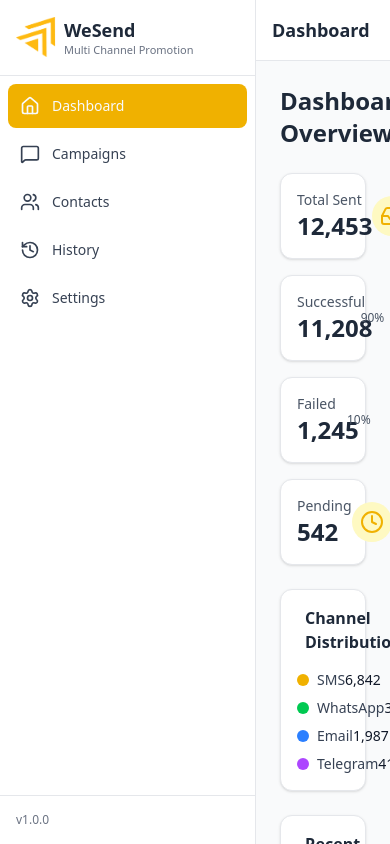
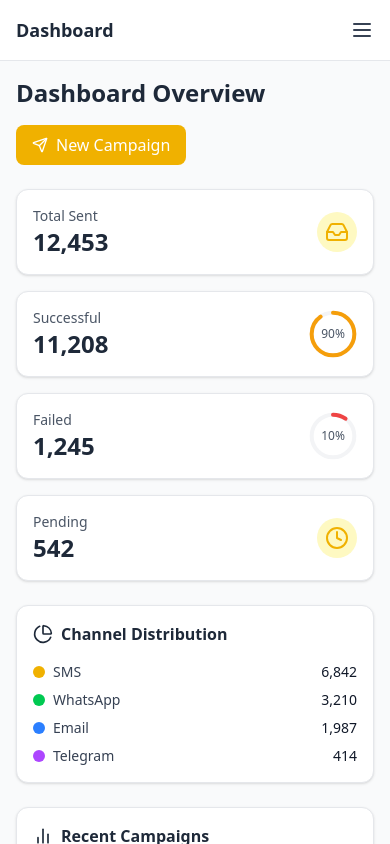
Before and after one commit to ahsandevhub/sms-sender, a Next.js app: page /dashboard in a window 390 px wide. Built offline with nearby package versions, Linux system fonts and the light colour scheme.

Commit message:
feat: enhance layout responsiveness and improve sidebar functionality

```diff
--- a/app/dashboard/campaigns/page.tsx
+++ b/app/dashboard/campaigns/page.tsx
@@ -36,7 +36,7 @@ export default function CampaignList() {
 
   return (
     <div className="space-y-6">
-      <div className="flex justify-between items-center mb-6">
+      <div className="flex flex-col sm:flex-row justify-between items-start sm:items-center gap-4">
         <div className="flex items-center gap-3">
           <Mail className="w-7 h-7 text-yellow-500" />
           <h2 className="text-2xl font-bold text-gray-800">Campaign History</h2>
@@ -65,53 +65,36 @@ export default function CampaignList() {
           </p>
         </div>
       ) : (
-        <div className="overflow-hidden rounded-xl shadow border border-gray-200 bg-white">
+        <>
+          {/* ✅ Desktop Table */}
+          <div className="hidden md:block overflow-hidden rounded-xl shadow border border-gray-200 bg-white">
             <table className="min-w-full divide-y divide-gray-200">
               <thead className="bg-gray-50">
                 <tr>
-                <th
-                  scope="col"
-                  className="px-6 py-3 text-left text-xs font-bold text-gray-800 uppercase tracking-wider"
-                >
+                  <th className="px-6 py-3 text-left text-xs font-bold text-gray-800 uppercase tracking-wider">
                     Message
                   </th>
-                <th
-                  scope="col"
-                  className="px-6 py-3 text-left text-xs font-bold text-gray-800 uppercase tracking-wider"
-                >
+                  <th className="px-6 py-3 text-left text-xs font-bold text-gray-800 uppercase tracking-wider">
                     <div className="flex items-center gap-1">
-                    <CheckCircle className="w-4 h-4 text-green-500" />
-                    Success
+                      <CheckCircle className="w-4 h-4 text-green-500" /> Success
                     </div>
                   </th>
-                <th
-                  scope="col"
-                  className="px-6 py-3 text-left text-xs font-bold text-gray-800 uppercase tracking-wider"
-                >
+                  <th className="px-6 py-3 text-left text-xs font-bold text-gray-800 uppercase tracking-wider">
                     <div className="flex items-center gap-1">
-                    <XCircle className="w-4 h-4 text-red-500" />
-                    Failed
+                      <XCircle className="w-4 h-4 text-red-500" /> Failed
                     </div>
                   </th>
-                <th
-                  scope="col"
-                  className="px-6 py-3 text-left text-xs font-bold text-gray-800 uppercase tracking-wider"
-                >
+                  <th className="px-6 py-3 text-left text-xs font-bold text-gray-800 uppercase tracking-wider">
                     <div className="flex items-center gap-1">
-                    <Inbox className="w-4 h-4 text-blue-500" />
-                    Total
+                      <Inbox className="w-4 h-4 text-blue-500" /> Total
                     </div>
                   </th>
-                <th
-                  scope="col"
-                  className="px-6 py-3 text-left text-xs font-bold text-gray-800 uppercase tracking-wider"
-                >
+                  <th className="px-6 py-3 text-left text-xs font-bold text-gray-800 uppercase tracking-wider">
                     <div className="flex items-center gap-1">
-                    <Clock className="w-4 h-4 text-gray-500" />
-                    Date
+                      <Clock className="w-4 h-4 text-gray-500" /> Date
                     </div>
                   </th>
-                <th scope="col" className="relative px-6 py-3">
+                  <th className="px-6 py-3 relative">
                     <span className="sr-only">Details</span>
                   </th>
                 </tr>
@@ -122,10 +105,8 @@ export default function CampaignList() {
                     key={campaign._id}
                     className="hover:bg-gray-50 transition-colors"
                   >
-                  <td className="px-6 py-4 whitespace-nowrap">
-                    <div className="text-sm font-medium text-gray-800 max-w-xs truncate">
+                    <td className="px-6 py-4 whitespace-nowrap text-sm font-medium text-gray-800 max-w-xs truncate">
                       {campaign.message}
-                    </div>
                     </td>
                     <td className="px-6 py-4 whitespace-nowrap">
                       <span className="px-2 py-1 text-xs font-semibold rounded-full bg-green-100 text-green-800">
@@ -141,15 +122,18 @@ export default function CampaignList() {
                       {campaign.totalSent}
                     </td>
                     <td className="px-6 py-4 whitespace-nowrap text-sm text-gray-600">
-                    {new Date(campaign.createdAt).toLocaleDateString("en-US", {
+                      {new Date(campaign.createdAt).toLocaleDateString(
+                        "en-US",
+                        {
                           year: "numeric",
                           month: "short",
                           day: "numeric",
                           hour: "2-digit",
                           minute: "2-digit",
-                    })}
+                        }
+                      )}
                     </td>
-                  <td className="px-6 py-4 whitespace-nowrap text-right text-sm font-medium">
+                    <td className="px-6 py-4 text-right">
                       <Link
                         href={`/dashboard/campaigns/${campaign._id}`}
                         className="text-yellow-600 hover:text-yellow-800 flex items-center gap-1"
@@ -162,6 +146,50 @@ export default function CampaignList() {
               </tbody>
             </table>
           </div>
+
+          {/* ✅ Mobile Cards */}
+          <div className="space-y-4 md:hidden">
+            {campaigns.map((campaign) => (
+              <div
+                key={campaign._id}
+                className="p-4 border border-gray-200 rounded-lg bg-white shadow-sm space-y-2"
+              >
+                <p className="text-sm font-medium text-gray-700 truncate">
+                  <span className="font-semibold text-gray-900">Message:</span>{" "}
+                  {campaign.message}
+                </p>
+                <p className="text-sm text-green-700">
+                  ✅ Success:{" "}
+                  <span className="font-semibold">{campaign.successful}</span>
+                </p>
+                <p className="text-sm text-red-700">
+                  ❌ Failed:{" "}
+                  <span className="font-semibold">{campaign.failed}</span>
+                </p>
+                <p className="text-sm text-blue-700">
+                  📦 Total:{" "}
+                  <span className="font-semibold">{campaign.totalSent}</span>
+                </p>
+                <p className="text-sm text-gray-600">
+                  🕒{" "}
+                  {new Date(campaign.createdAt).toLocaleDateString("en-US", {
+                    year: "numeric",
+                    month: "short",
+                    day: "numeric",
+                    hour: "2-digit",
+                    minute: "2-digit",
+                  })}
+                </p>
+                <Link
+                  href={`/dashboard/campaigns/${campaign._id}`}
+                  className="inline-flex items-center text-yellow-600 hover:underline text-sm font-medium"
+                >
+                  View Details <ChevronRight className="w-4 h-4 ml-1" />
+                </Link>
+              </div>
+            ))}
+          </div>
+        </>
       )}
     </div>
   );
--- a/app/dashboard/layout.tsx
+++ b/app/dashboard/layout.tsx
@@ -1,8 +1,17 @@
 "use client";
 
-import { History, Home, MessageSquare, Settings, Users } from "lucide-react";
+import {
+  History,
+  Home,
+  Menu,
+  MessageSquare,
+  Settings,
+  Users,
+  X,
+} from "lucide-react";
 import Link from "next/link";
 import { usePathname } from "next/navigation";
+import { useState } from "react";
 
 export default function DashboardLayout({
   children,
@@ -10,6 +19,7 @@ export default function DashboardLayout({
   children: React.ReactNode;
 }) {
   const pathname = usePathname();
+  const [sidebarOpen, setSidebarOpen] = useState(false);
 
   const navItems = [
     { location: "/dashboard", icon: Home, label: "Dashboard" },
@@ -23,11 +33,11 @@ export default function DashboardLayout({
     { location: "/dashboard/settings", icon: Settings, label: "Settings" },
   ];
 
-  return (
-    <div className="flex h-screen bg-gray-50 text-gray-900">
-      {/* Sidebar */}
-      <aside className="w-64 bg-white border-r border-gray-200 flex flex-col shrink-0">
-        <div className="p-4 border-b border-gray-200">
+  const isActive = (path: string) => pathname === path;
+
+  const Sidebar = (
+    <div className="flex flex-col h-full bg-white border-r border-gray-200 w-64">
+      <div className="p-4 border-b border-gray-200 flex items-center justify-between md:justify-start">
         <div className="flex items-center gap-2">
           <img
             src="/WeTrainEducation Icon.png"
@@ -41,46 +51,77 @@ export default function DashboardLayout({
             </p>
           </div>
         </div>
+        <button
+          className="md:hidden text-gray-700"
+          onClick={() => setSidebarOpen(false)}
+        >
+          <X className="w-6 h-6" />
+        </button>
       </div>
 
       <nav className="flex-1 p-2 overflow-y-auto">
         <ul className="space-y-1">
-            {navItems.map((item) => {
-              const isActive = pathname === item.location;
-              return (
+          {navItems.map((item) => (
             <li key={item.location}>
               <Link
                 href={item.location}
-                    className={`w-full flex items-center gap-3 p-3 rounded-lg text-sm font-medium transition-colors ${
-                      isActive
-                        ? "bg-yellow-500 text-slate-50 font-bold"
+                className={`flex items-center gap-3 p-3 rounded-lg text-sm font-medium transition-colors ${
+                  isActive(item.location)
+                    ? "bg-yellow-500 text-white font-bold"
                     : "hover:bg-gray-100 text-gray-700"
                 }`}
+                onClick={() => setSidebarOpen(false)}
               >
                 <item.icon className="w-5 h-5" />
                 {item.label}
               </Link>
             </li>
-              );
-            })}
+          ))}
         </ul>
       </nav>
 
-        <div className="p-4 border-t border-gray-200">
-          <div className="text-xs text-gray-500">v1.0.0</div>
+      <div className="p-4 border-t border-gray-200 text-xs text-gray-500">
+        v1.0.0
       </div>
+    </div>
+  );
+
+  return (
+    <div className="flex h-screen bg-gray-50 text-gray-900">
+      {/* Mobile sidebar overlay */}
+      {sidebarOpen && (
+        <div className="fixed inset-0 z-40 flex md:hidden">
+          <div
+            className="fixed inset-0 bg-black/80 backdrop-blur-sm"
+            onClick={() => setSidebarOpen(false)}
+          ></div>
+          <div className="relative z-50">{Sidebar}</div>
+        </div>
+      )}
+
+      {/* Desktop sidebar */}
+      <aside className="hidden md:flex md:flex-col md:w-64 md:shrink-0">
+        {Sidebar}
       </aside>
 
-      {/* Main Content Area */}
+      {/* Main content area */}
       <div className="flex-1 flex flex-col overflow-hidden">
-        <header className="bg-white border-b border-gray-200 p-4">
+        <header className="bg-white border-b border-gray-200 p-4 flex items-center justify-between">
           <h2 className="text-lg font-semibold text-gray-800">
             {navItems.find((item) => item.location === pathname)?.label ||
               "Dashboard"}
           </h2>
+
+          {/* Mobile menu button */}
+          <button
+            className="md:hidden text-gray-700"
+            onClick={() => setSidebarOpen(true)}
+          >
+            <Menu className="w-6 h-6" />
+          </button>
         </header>
 
-        <main className="flex-1 overflow-y-auto p-6 bg-gray-50">
+        <main className="flex-1 overflow-y-auto p-4 md:p-6 bg-gray-50">
           {children}
         </main>
       </div>
--- a/app/dashboard/page.tsx
+++ b/app/dashboard/page.tsx
@@ -61,7 +61,7 @@ export default function DashboardPage() {
   return (
     <div className="space-y-6">
       {/* Header */}
-      <div className="flex justify-between items-center">
+      <div className="flex flex-col sm:flex-row justify-between items-start sm:items-center gap-4">
         <h2 className="text-2xl font-bold text-gray-800">Dashboard Overview</h2>
         <div className="flex space-x-2">
           <Link
```
Lines whose indentation alone changed are shown as unchanged.
